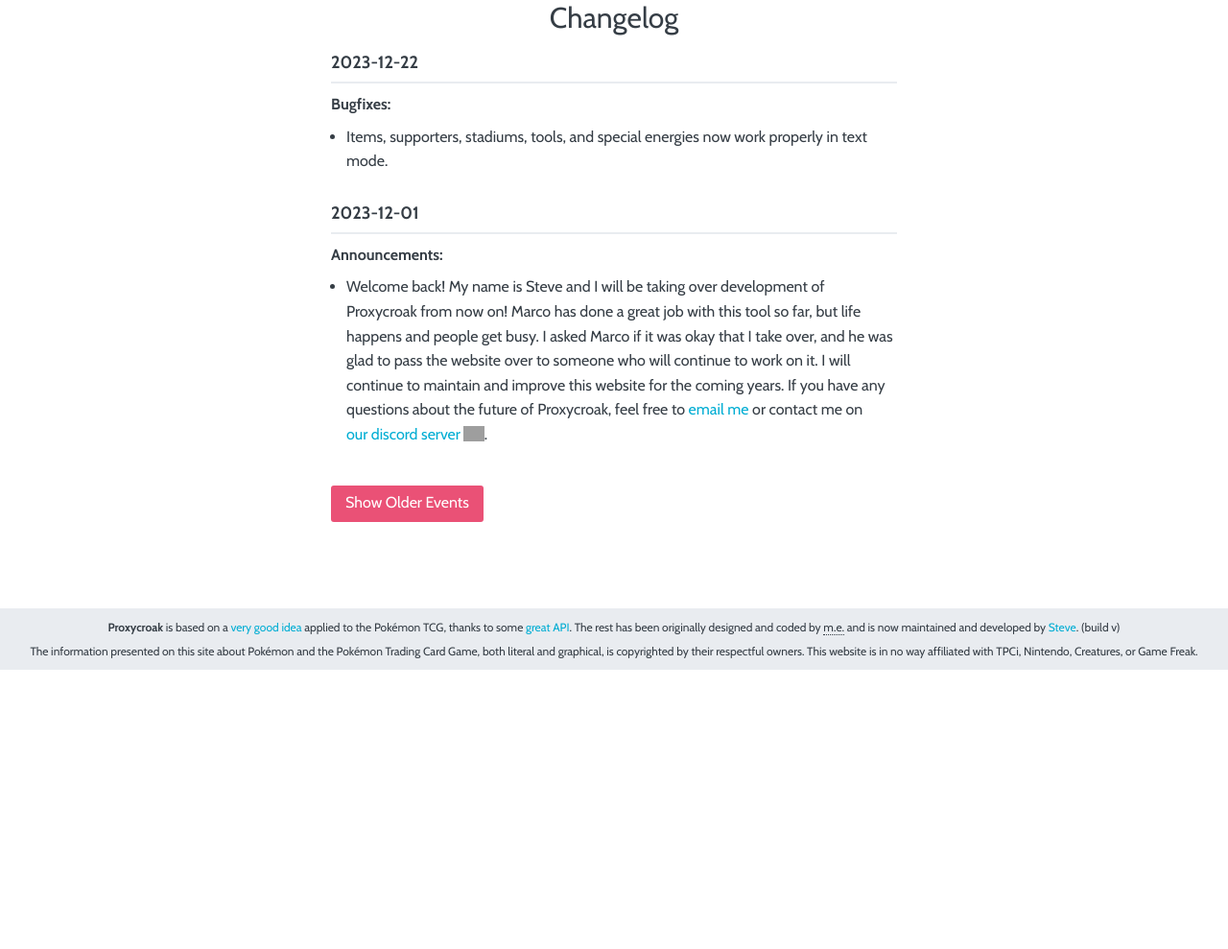
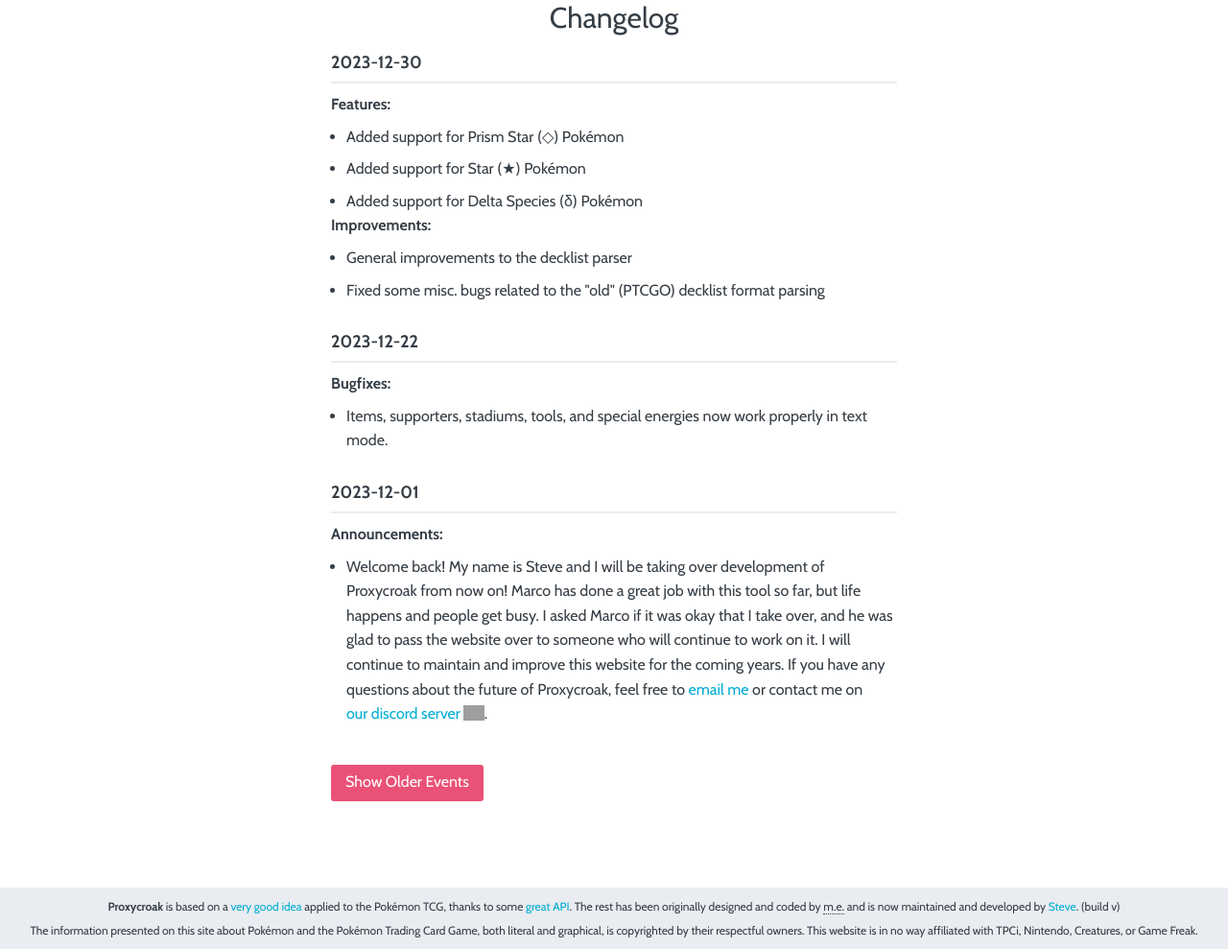
Before and after one commit to stautonico/proxycroak, a Python web app: template proxycroak/templates/pages/changelog.html in a window 1280 px wide. Shown: the part 143-1132 px from the top of the page at 96% size. Before the commit the page ends 841 px from the top, so only its background shows below. Run offline with Jinja, Linux system fonts and the light colour scheme; the template is opened without the code that fills it, so the values that code supplies are empty; grey boxes are pictures that could not be loaded.

Commit message:
Added support for weird symbols + bug fixes

```diff
--- a/proxycroak/templates/pages/changelog.html
+++ b/proxycroak/templates/pages/changelog.html
@@ -4,6 +4,21 @@
 <main class="main main--alignTop">
     <div class="row">
         <h1 class="text--title text--center">Changelog</h1>
+        <div class="changelog__event" id="2023-12-30">
+            <h4 class="size--h4 text--divider">2023-12-30</h4>
+            <p><strong>Features:</strong></p>
+            <ul class="list">
+                <li>Added support for Prism Star (◇) Pokémon</li>
+                <li>Added support for Star (★) Pokémon</li>
+                <li>Added support for Delta Species (δ) Pokémon</li>
+            </ul>
+            <p><strong>Improvements:</strong></p>
+            <ul class="list">
+                <li>General improvements to the decklist parser</li>
+                <li>Fixed some misc. bugs related to the "old" (PTCGO) decklist format parsing</li>
+            </ul>
+        </div>
+
         <div class="changelog__event" id="2023-12-22">
             <h4 class="size--h4 text--divider">2023-12-22</h4>
             <p><strong>Bugfixes:</strong>
```
Also changed, not shown: TODO.md (+1 -0 lines).
